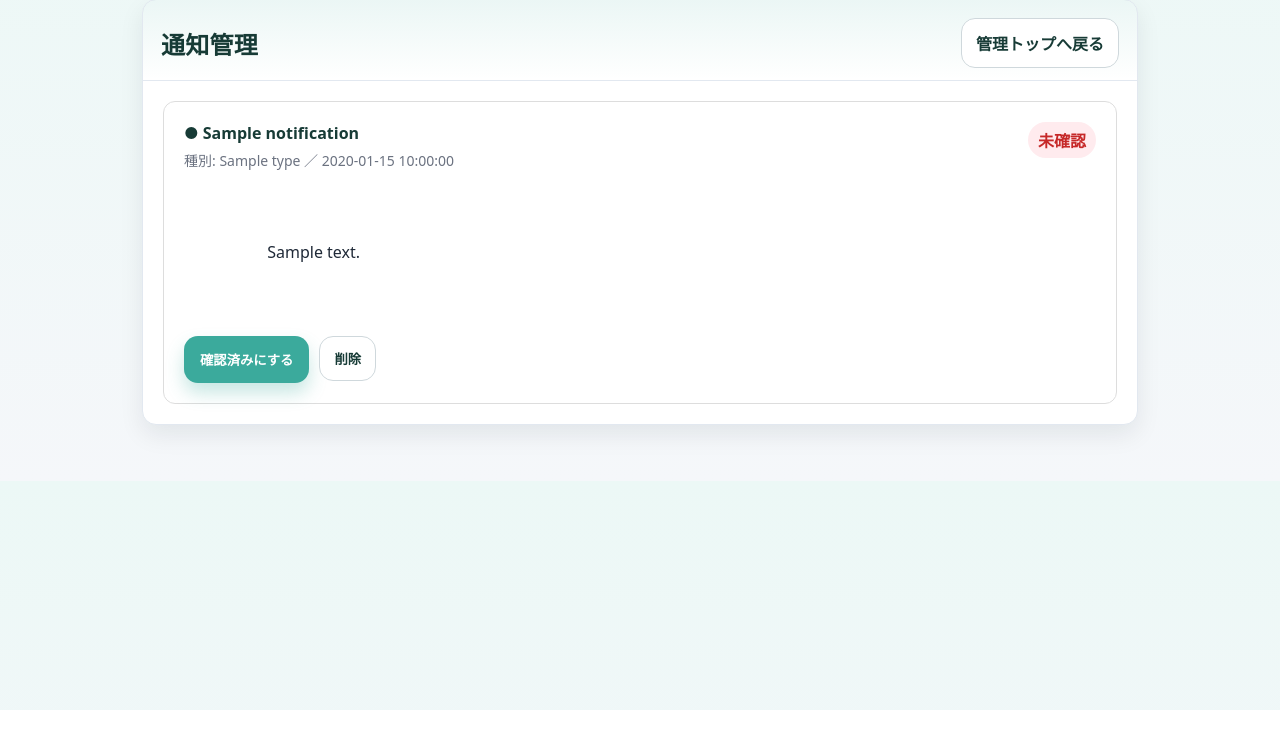
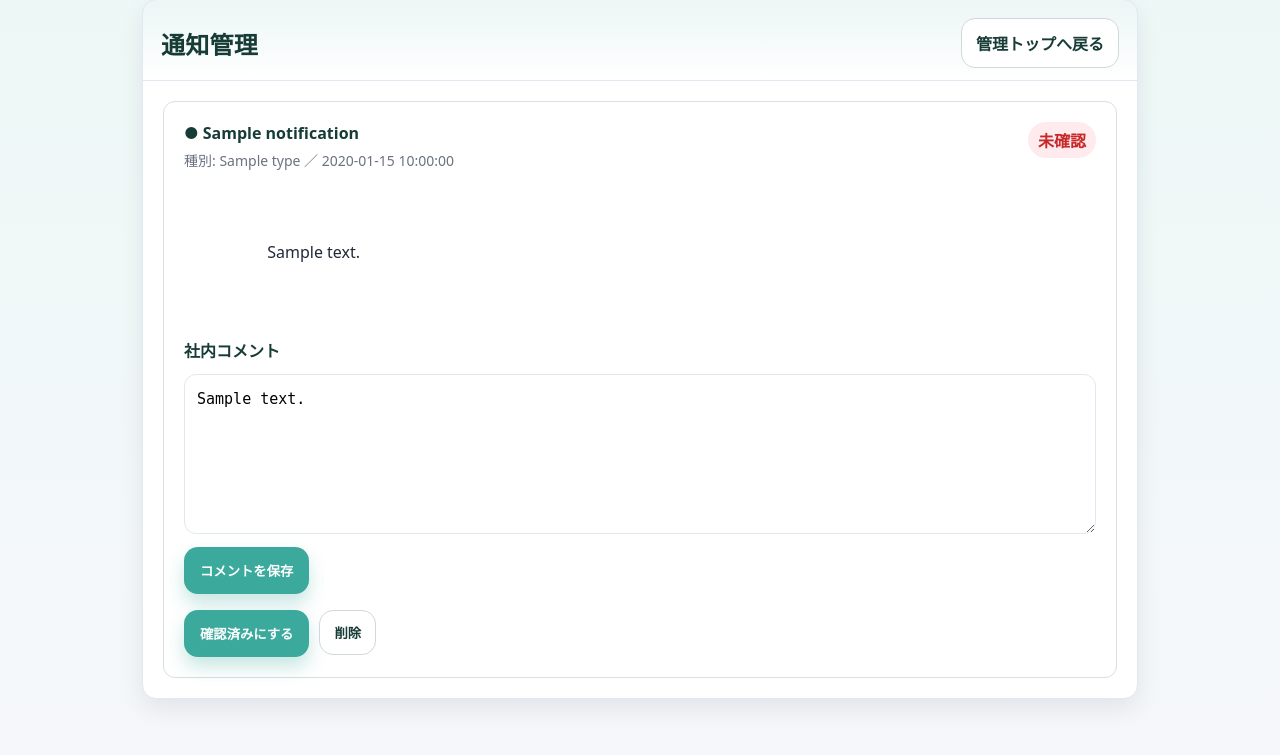
Before and after one commit to 2co2co0417/imabari-namacon-portal, a Python web app: template templates/owner_notifications.html in a window 1280 px wide. Shown: the part 90-845 px from the top of the page. Before the commit the page ends 800 px from the top, so only its background shows below. Run offline with Jinja, Linux system fonts and the light colour scheme; the template is opened without the code that fills it: most values are stand-ins (such as "Sample title", 1, 10 or a date in 2020).

Commit message:
コメント追加機能

```diff
--- a/db.py
+++ b/db.py
@@ -35,4 +35,10 @@ def init_db(app):
             for statement in statements:
                 cur.execute(statement)
 
+        with db.cursor() as cur:
+            cur.execute("""
+                ALTER TABLE notifications
+                ADD COLUMN IF NOT EXISTS owner_comment TEXT
+            """)
+
         db.commit()
--- a/schema.sql
+++ b/schema.sql
@@ -20,6 +20,7 @@ CREATE TABLE IF NOT EXISTS notifications (
     type TEXT NOT NULL,
     title TEXT,
     message TEXT,
+    owner_comment TEXT,
     is_read BOOLEAN NOT NULL DEFAULT FALSE,
     created_at TIMESTAMP NOT NULL DEFAULT CURRENT_TIMESTAMP
 );
--- a/templates/owner_notifications.html
+++ b/templates/owner_notifications.html
@@ -14,6 +14,7 @@
         {% for n in notifications %}
           <div class="card inner-card" style="border:1px solid #ddd;">
             <div class="card-b">
+
               <div style="display:flex; justify-content:space-between; align-items:flex-start; gap:12px; flex-wrap:wrap;">
                 <div>
                   <div style="font-weight:800; color:var(--dark-800);">
@@ -63,14 +64,27 @@
 
               {% if n["type"] == "mix_report" and n["photo_url"] %}
                 <div style="margin-top:12px; display:flex; gap:10px; flex-wrap:wrap;">
-
                   <a href="{{ n['photo_url'] }}" target="_blank" rel="noopener noreferrer" class="btn-primary">
                     📷 写真を開く
                   </a>
-
                 </div>
               {% endif %}
 
+              <!-- 社内コメント欄 -->
+              <form method="post" action="{{ url_for('owner_notification_comment', notification_id=n['id']) }}" style="margin-top:18px;">
+                <label class="label">社内コメント</label>
+                <textarea
+                  class="input"
+                  name="owner_comment"
+                  rows="3"
+                  placeholder="例：電話済み、配車へ共有済み、確認待ち"
+                  style="width:100%; margin-top:6px;"
+                >{{ n["owner_comment"] or "" }}</textarea>
+
+                <button type="submit" class="btn-primary" style="margin-top:8px;">
+                  コメントを保存
+                </button>
+              </form>
 
               <div style="display:flex; gap:10px; flex-wrap:wrap; margin-top:16px;">
                 {% if not n["is_read"] %}
@@ -87,6 +101,7 @@
                   <button type="submit" class="btn-ghost">削除</button>
                 </form>
               </div>
+
             </div>
           </div>
         {% endfor %}
```
Also changed, not shown: app.py (+29 -1 lines). Lines whose indentation alone changed are shown as unchanged.
